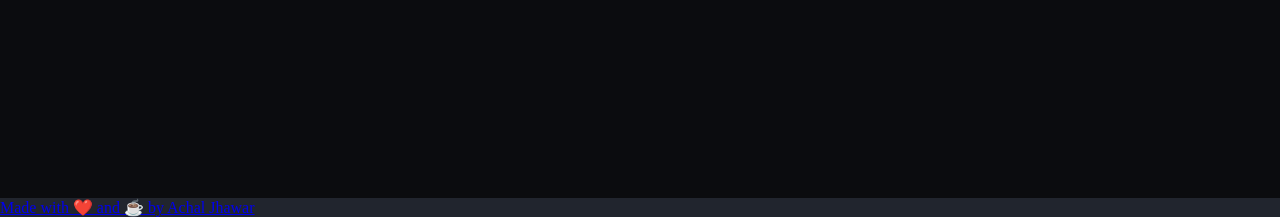
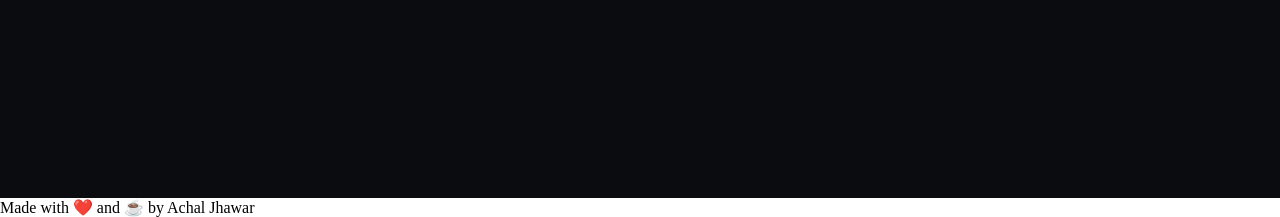
Before and after one commit to gasparnd/DevFolio, a plain HTML site: page index.html in a window 1280 px wide. Shown: the part 2173-2390 px from the top of the page. Drawn offline with nearby package versions, Linux system fonts and the light colour scheme.

Commit message:
Update index.html

```diff
--- a/index.html
+++ b/index.html
@@ -111,9 +111,9 @@
 		  </div>
 
 	</main>
-	  <footer>
-		  <a href="#" target="_blank">Made with ❤️ and ☕ by Achal Jhawar</a>
-    </footer>
+		<div>
+			<p> Made with ❤️ and ☕ by Achal Jhawar </p>
+		</div>
   </div>
   </body>
 </html>
```
